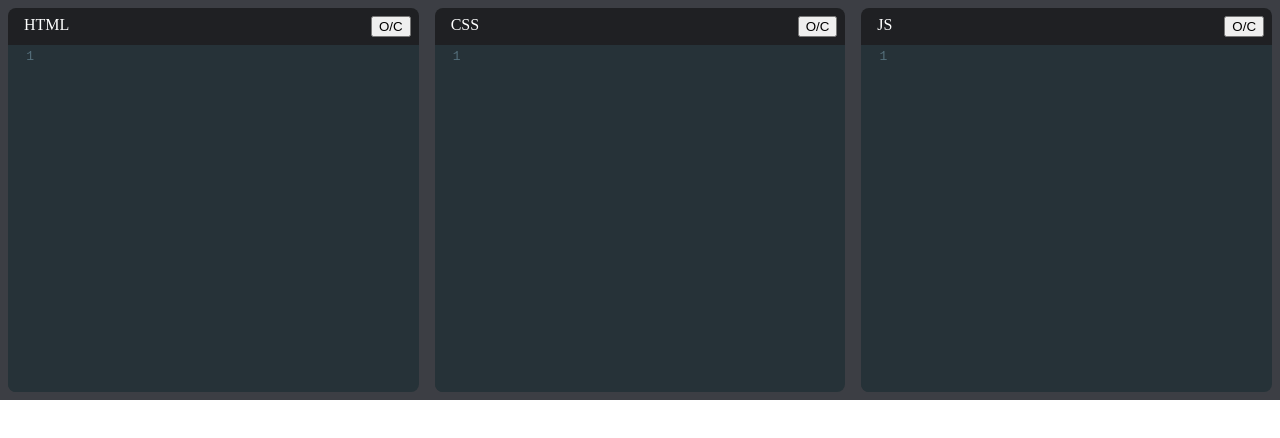
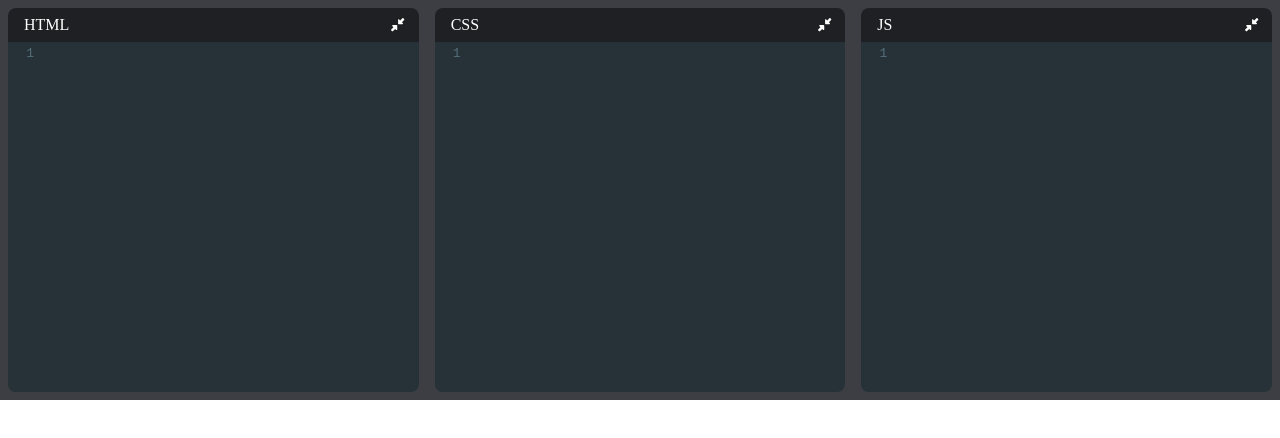
Before and after one commit to AntonPavl96/codePen-clone, a React (Create React App) app: page / in a window 1280 px wide. Shown: the top 438 px of the page. Built offline with nearby package versions, Linux system fonts and the light colour scheme.

Commit message:
added styling and icons to button in 'Editor'

```diff
--- a/src/components/Editor/Editor.jsx
+++ b/src/components/Editor/Editor.jsx
@@ -5,6 +5,8 @@
 import "codemirror/mode/css/css";
 import "codemirror/lib/codemirror.css";
 import "codemirror/theme/material.css";
+import { FontAwesomeIcon } from "@fortawesome/react-fontawesome";
+import { faCompressAlt, faExpandAlt } from "@fortawesome/free-solid-svg-icons";
 
 const Editor = (props) => {
   const { displayName, language, value, onChange } = props;
@@ -19,7 +21,13 @@
     <div className={`editor-container ${open ? "" : "collapsed"}`}>
       <div className="editor-title">
         {displayName}
-        <button onClick={() => setOpen((prevOpen) => !prevOpen)}>O/C</button>
+        <button
+          type="button"
+          className="expand-collapse-btn"
+          onClick={() => setOpen((prevOpen) => !prevOpen)}
+        >
+          <FontAwesomeIcon icon={open ? faCompressAlt : faExpandAlt} />
+        </button>
       </div>
       <ControlledEditor
         onBeforeChange={handleChange}
--- a/src/index.css
+++ b/src/index.css
@@ -26,6 +26,15 @@
 
 .editor-container.collapsed .CodeMirror-scroll {
   position: absolute;
+  overflow: hidden !important;
+}
+
+.expand-collapse-btn {
+  margin-left: 0.5rem;
+  background: none;
+  border: none;
+  color: white;
+  cursor: pointer;
 }
 
 .editor-title {
```
